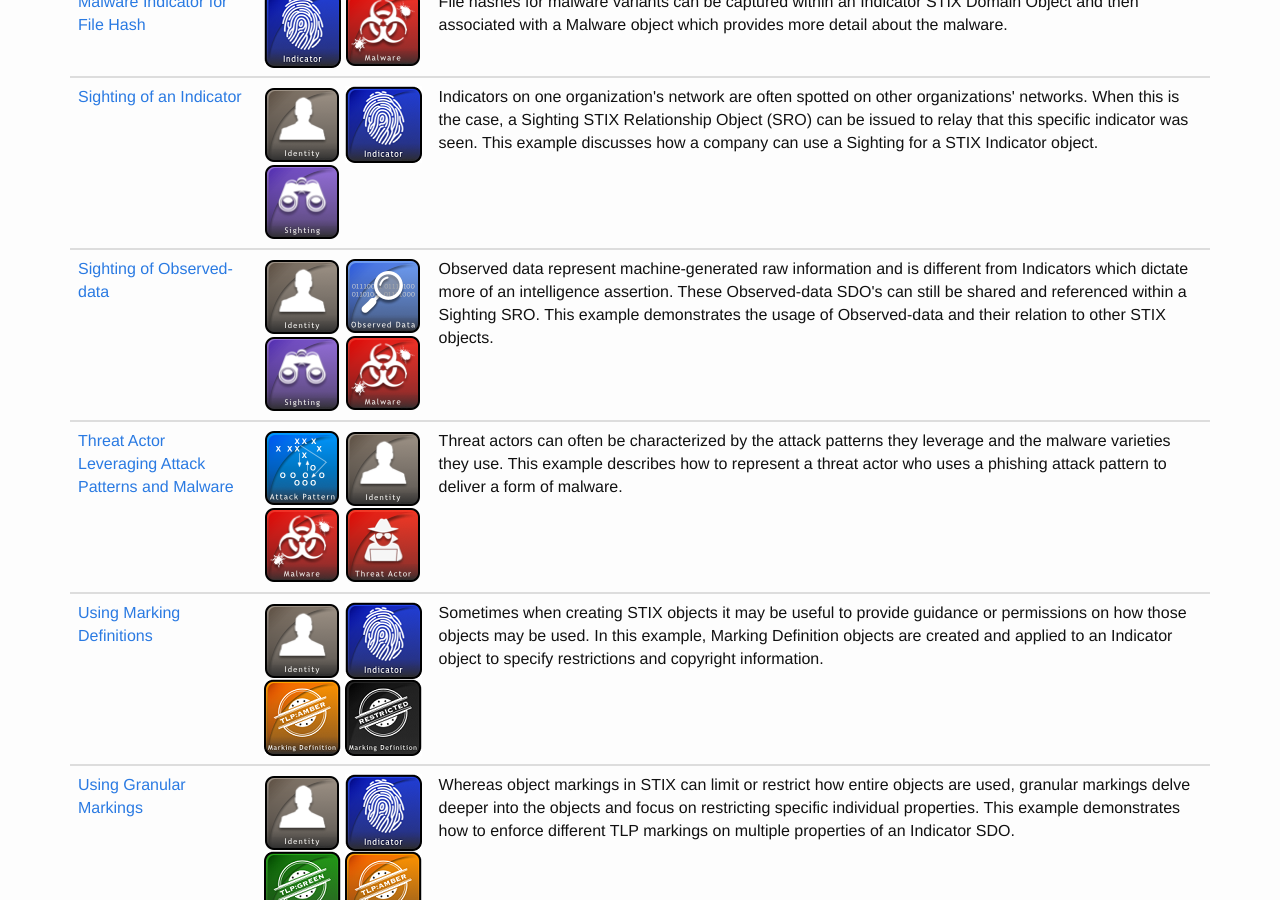
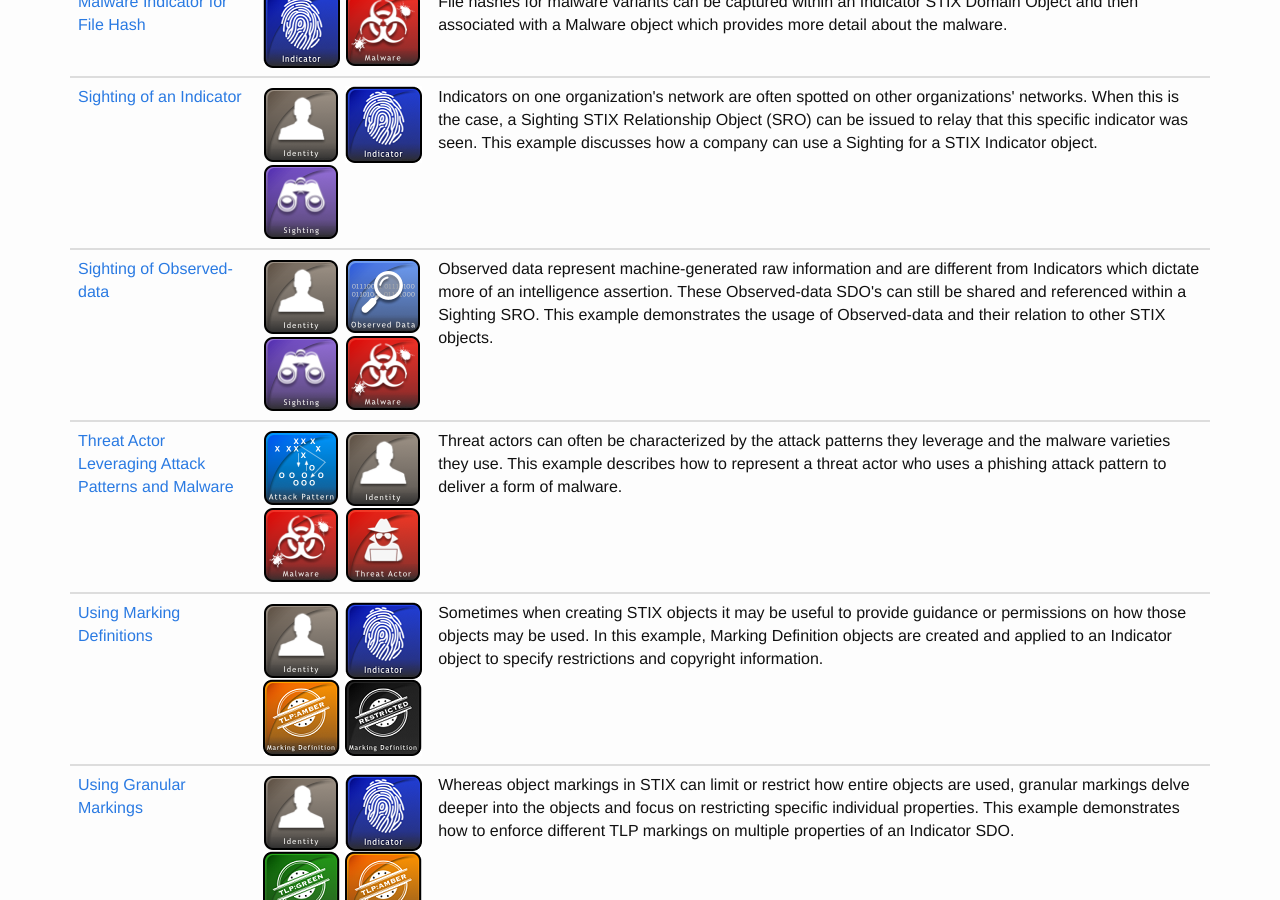
Before and after one commit to oasis-open/cti-documentation, a Jekyll site: the page built from stix/examples.md, in a window 1280 px wide and 900 px high, scrolled down 529 px. Built offline with Jekyll 4.4.1, drawn with Linux system fonts in a browser that asks for light colours.

Commit message:
Fixed grammar typo in examples file

```diff
--- a/stix/examples.md
+++ b/stix/examples.md
@@ -23,7 +23,7 @@ The examples below demonstrate how to use STIX 2.0 concepts for common use cases
 | --------------------------------------- | ------------------------------------------------- | ------------------------------------------- |
 | [Sighting of an Indicator](/cti-documentation/examples/sighting-of-an-indicator) | ![Identity Icon]({{ site.baseurl }}/img/icons/identity.png) ![Indicator Icon]({{ site.baseurl }}/img/icons/indicator.png) ![Sighting Icon]({{ site.baseurl }}/img/icons/sighting.png) | Indicators on one organization's network are often spotted on other organizations' networks. When this is the case, a Sighting STIX Relationship Object (SRO) can be issued to relay that this specific indicator was seen. This example discusses how a company can use a Sighting for a STIX Indicator object.
 | --------------------------------------- | ------------------------------------------------- | ------------------------------------------- |
-| [Sighting of Observed-data](/cti-documentation/examples/Sighting-of-observed-data) | ![Identity Icon]({{ site.baseurl }}/img/icons/identity.png) ![Observed-data Icon]({{ site.baseurl }}/img/icons/observed_data.png) ![Sighting Icon]({{ site.baseurl }}/img/icons/sighting.png) ![Malware Icon]({{ site.baseurl }}/img/icons/malware.png) | Observed data represent machine-generated raw information and is different from Indicators which dictate more of an intelligence assertion. These Observed-data SDO's can still be shared and referenced within a Sighting SRO. This example demonstrates the usage of Observed-data and their relation to other STIX objects.
+| [Sighting of Observed-data](/cti-documentation/examples/Sighting-of-observed-data) | ![Identity Icon]({{ site.baseurl }}/img/icons/identity.png) ![Observed-data Icon]({{ site.baseurl }}/img/icons/observed_data.png) ![Sighting Icon]({{ site.baseurl }}/img/icons/sighting.png) ![Malware Icon]({{ site.baseurl }}/img/icons/malware.png) | Observed data represent machine-generated raw information and are different from Indicators which dictate more of an intelligence assertion. These Observed-data SDO's can still be shared and referenced within a Sighting SRO. This example demonstrates the usage of Observed-data and their relation to other STIX objects.
 | --------------------------------------- | ------------------------------------------------- | ------------------------------------------- |
 | [Threat Actor Leveraging Attack Patterns and Malware](/cti-documentation/examples/threat-actor-leveraging-attack-patterns-and-malware) | ![Attack Pattern Icon]({{ site.baseurl }}/img/icons/attack_pattern.png) ![Identity Icon]({{ site.baseurl }}/img/icons/identity.png) ![Malware Icon]({{ site.baseurl }}/img/icons/malware.png) ![Threat Actor Icon]({{ site.baseurl }}/img/icons/threat_actor.png) | Threat actors can often be characterized by the attack patterns they leverage and the malware varieties they use. This example describes how to represent a threat actor who uses a phishing attack pattern to deliver a form of malware. |
 | --------------------------------------- | ------------------------------------------------- | ------------------------------------------- |
```
